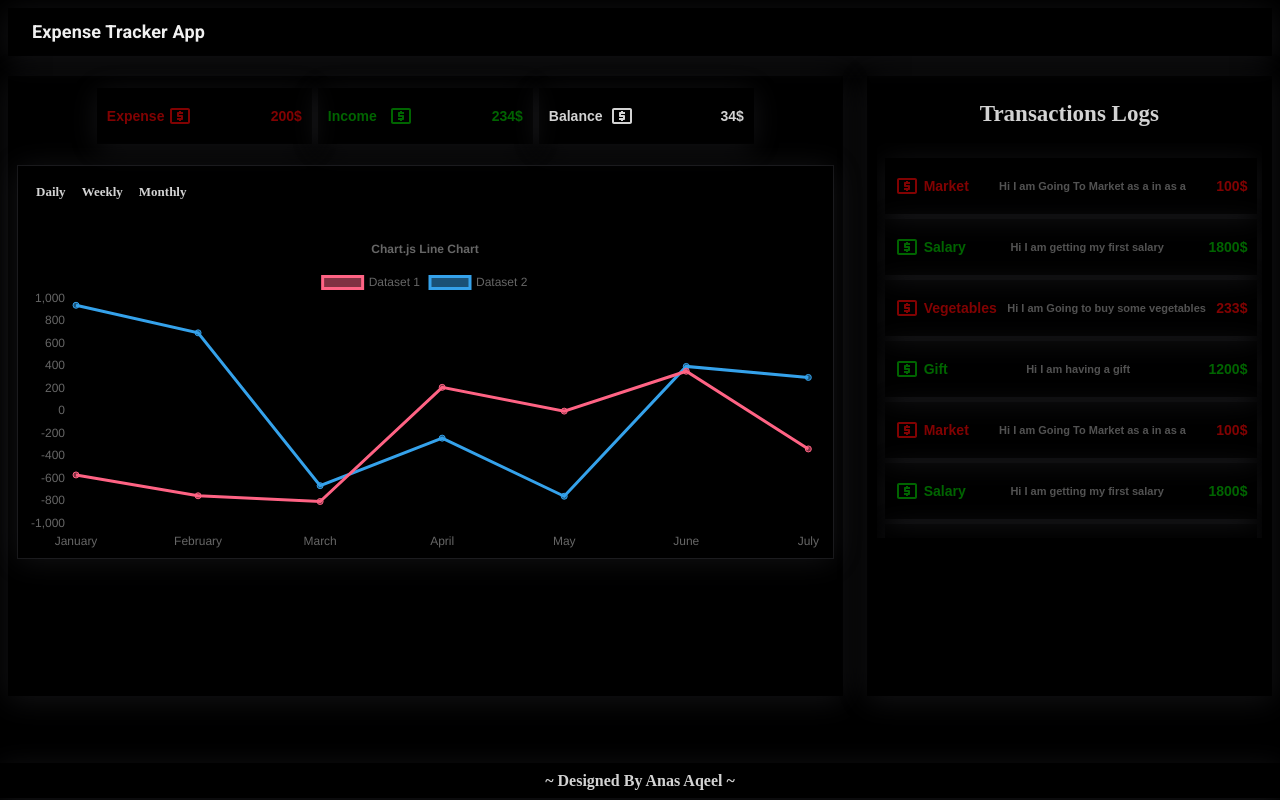
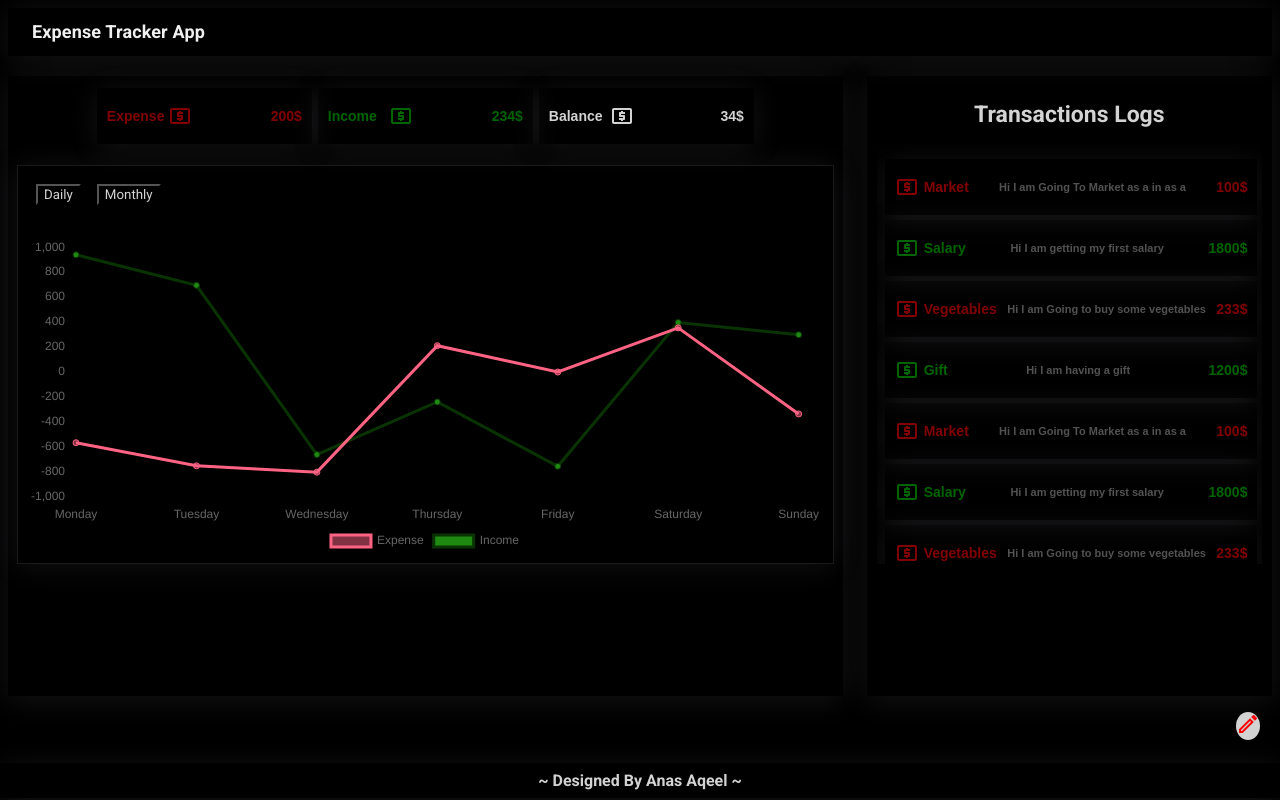
Before and after one commit to anas-aqeel/React_Expense_Tracker_App, a React (Create React App) app: page / in a window 1280 px wide. Built offline with nearby package versions, Linux system fonts and the light colour scheme.

Commit message:
ui updated

```diff
--- a/public/index.html
+++ b/public/index.html
@@ -8,6 +8,9 @@
   <link rel="stylesheet" href="https://fonts.googleapis.com/icon?family=Material+Icons" />
   <meta name="viewport" content="width=device-width, initial-scale=1" />
   <meta name="theme-color" content="#000000" />
+  <link href="https://fonts.googleapis.com/css2?family=Roboto&display=swap" rel="stylesheet">
+  <link rel="stylesheet" href="https://fonts.googleapis.com/icon?family=Material+Icons" />
+
   <meta name="description" content="Web site created using create-react-app" />
   <link rel="apple-touch-icon" href="%PUBLIC_URL%/logo192.png" />
   <link rel="manifest" href="%PUBLIC_URL%/manifest.json" />
--- a/src/Components/AddTransaction.jsx
+++ b/src/Components/AddTransaction.jsx
@@ -1,9 +1,10 @@
-import React from 'react'
+import React from 'react';
+import ModeEditOutlineOutlinedIcon from '@mui/icons-material/ModeEditOutlineOutlined';
 
-const AddTransaction = () => {
-  return (
-    <div>AddTransaction</div>
-  )
+export default function AddTransaction() {
+ return (
+    <div style={{'borderRadius':'100%', 'backgroundColor': 'lightgrey','color':'red','position':'absolute','bottom':'60px','right':'20px'}}>
+      <ModeEditOutlineOutlinedIcon color='white'/>
+    </div>
+  );
 }
-
-export default AddTransaction
--- a/src/Components/Footer/footer.css
+++ b/src/Components/Footer/footer.css
@@ -1,3 +1,4 @@
+@import url('https://fonts.googleapis.com/css2?family=Roboto&display=swap');
 .footer{
     background-color: rgb(0, 0, 0) !important;
     height: 35px;
@@ -12,6 +13,7 @@
     right: 0px;
 }
 .footer-heading{
+    font-family: 'Roboto', sans-serif;
     font-weight: bold;
     color: rgb(211, 211, 211);
 }
--- a/src/Components/Graphs/Graph.jsx
+++ b/src/Components/Graphs/Graph.jsx
@@ -23,41 +23,38 @@ ChartJS.register(
     Tooltip,
     Legend
 );
+
+
+const Graph = ({ labels }) => {
+
+
     const options = {
         responsive: true,
         plugins: {
             legend: {
-            position: 'top',
-        },
-        title: {
-            display: true,
-            text: 'Chart.js Line Chart',
-        },
+                position: 'bottom',
+            }
         },
     };
-const labels = ['January', 'February', 'March', 'April', 'May', 'June', 'July'];
     const data = {
         labels,
         datasets: [
             {
-            label: 'Dataset 1',
+                label: 'Expense',
                 data: labels.map(() => faker.datatype.number({ min: -1000, max: 1000 })),
                 borderColor: 'rgb(255, 99, 132)',
                 backgroundColor: 'rgba(255, 99, 132, 0.5)',
             },
             {
-            label: 'Dataset 2',
+                label: 'Income',
                 data: labels.map(() => faker.datatype.number({ min: -1000, max: 1000 })),
-            borderColor: 'rgb(53, 162, 235)',
-            backgroundColor: 'rgba(53, 162, 235, 0.5)',
+                borderColor: 'rgb(10, 51, 4)',
+                backgroundColor: 'rgba(31, 138, 17)',
             },
         ],
     };
-
-
-const Graph = () => {
     return (
-        <Line className='graph'  options={options} data={data} />
+        <Line className='graph' options={options} data={data} />
     )
 }
 
--- a/src/Components/Graphs/Graphs.jsx
+++ b/src/Components/Graphs/Graphs.jsx
@@ -1,17 +1,21 @@
-import React from 'react'
+import React, { useState } from 'react'
 import Graph from './Graph'
 import './graphs.css'
 
 const Graphs = () => {
+
+const labels_1 = ['Monday','Tuesday','Wednesday','Thursday','Friday','Saturday','Sunday'];
+const labels_2 = ['January', 'February', 'March', 'April', 'May', 'June', 'July', 'August', 'September', 'October', 'November', 'December'];
+const [labels, setLabels] = useState(labels_1);
+
   return (
     <div className='graphs_div'>
       <div className='filters_div'>
-        <p>Daily</p>
-        <p>Weekly</p>
-        <p>Monthly</p>
+        <button onClick={()=>{setLabels(labels_1)}}>Daily</button>
+        <button onClick={()=>{setLabels(labels_2)}}>Monthly</button>
       </div>
       <div className='graphs'>
-        <Graph/>
+        <Graph labels={labels}/>
       </div>
     </div>
   )
--- a/src/Components/Graphs/graphs.css
+++ b/src/Components/Graphs/graphs.css
@@ -15,12 +15,15 @@
     font-weight: 800;
     font-size: 13px;
 }
-.filters_div p{
+.filters_div button{
+    outline: none;
+    background-color: transparent;
     color: rgb(211, 211, 211);
     margin: 12px 8px;
     cursor: pointer;
+    font-family: 'Roboto', sans-serif;
 }
-.filters_div p:hover{
+.filters_div button:hover{
     color: rgb(160, 131, 1);
 }
 .active_filter{
--- a/src/Components/TxContainer/txContainer.css
+++ b/src/Components/TxContainer/txContainer.css
@@ -6,6 +6,7 @@
 .bar_container{
     display: flex;
     justify-self: center;
+    font-family: 'Roboto', sans-serif;
     justify-content: flex-start;
     flex-wrap: wrap;
 }
--- a/src/Components/TxLogsContainer/TxLogsContainer.jsx
+++ b/src/Components/TxLogsContainer/TxLogsContainer.jsx
@@ -1,12 +1,14 @@
 import React from 'react'
 import Transactions from './Transactions'
 import './txLogsContainer.css'
+import AddTransaction from '../AddTransaction'
 
 const TransactionLogsContainer = () => {
   return (
     <div className='tx_logs_div'>
       <h1 className='logs_heading'>Transactions Logs</h1>
       <Transactions/>
+      <AddTransaction/>
     </div>
   )
 }
--- a/src/Components/TxLogsContainer/txLogsContainer.css
+++ b/src/Components/TxLogsContainer/txLogsContainer.css
@@ -7,13 +7,14 @@
 .logs_heading {
     color: rgb(211, 211, 211);
     text-align: center;
+    font-family: 'Roboto', sans-serif;
     font-weight: bold !important;
     font-size: 23px !important;
     text-shadow: 8px 7px 6px rgba(0, 0, 0, 0.2);
 }
 .tx_log_div{
     padding: 10px 5px;
-    max-height: 375px;
+    max-height: 400px;
     overflow-x: hidden;
     overflow-y: auto;
 }
```
Lines whose indentation alone changed are shown as unchanged.
